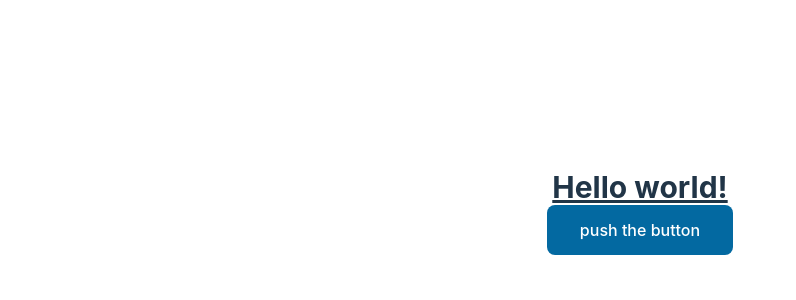
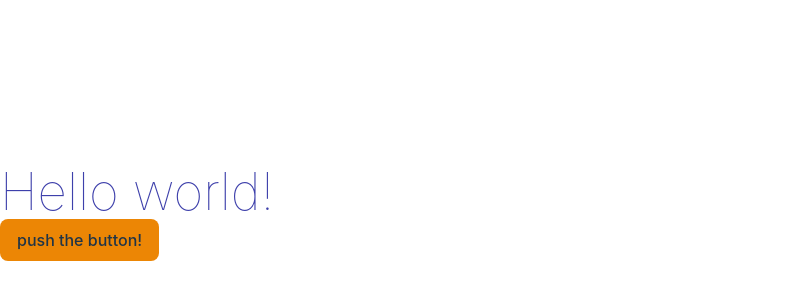
Before and after one commit to baileedastugue/portfolio_v3, a React (Vite) app: page / in a window 1280 px wide. Shown: the part 188-488 px from the top of the page, without its empty margins (0-796 px from the left). Built offline with nearby package versions, Linux system fonts and the light colour scheme.

Commit message:
theme colors added to tailwind config

```diff
--- a/package.json
+++ b/package.json
@@ -9,6 +9,7 @@
 		"lint": "eslint . --ext ts,tsx --report-unused-disable-directives --max-warnings 0 --cache --fix",
 		"preview": "vite preview",
 		"style": "npx stylelint '**/*.css' --fix",
+		"build:style": "npx tailwindcss -i ./src/index.css -o ./src/index.css --watch",
 		"prepare": "husky && husky install",
 		"test": "vitest",
 		"test:coverage": "vitest run --coverage",
--- a/postcss.config.js
+++ b/postcss.config.js
@@ -1,5 +1,6 @@
 export default {
 	plugins: {
+		'postcss-import': {},
 		tailwindcss: {},
 		autoprefixer: {},
 	},
--- a/src/App.css
+++ b/src/App.css
@@ -1,45 +1,3 @@
-#root {
-	max-width: 1280px;
-	margin: 0 auto;
-	padding: 2rem;
-	text-align: center;
-}
-
-.logo {
-	height: 6em;
-	padding: 1.5em;
-	will-change: filter;
-	transition: filter 300ms;
-}
-
-.logo:hover {
-	filter: drop-shadow(0 0 2em #646cffaa);
-}
-
-.logo.react:hover {
-	filter: drop-shadow(0 0 2em #61dafbaa);
-}
-
-@keyframes logo-spin {
-	from {
-		transform: rotate(0deg);
-	}
-
-	to {
-		transform: rotate(360deg);
-	}
-}
-
-@media (prefers-reduced-motion: no-preference) {
-	a:nth-of-type(2) .logo {
-		animation: logo-spin infinite 20s linear;
-	}
-}
-
-.card {
-	padding: 2em;
-}
-
-.read-the-docs {
-	color: #888;
-}
+@tailwind base;
+@tailwind components;
+@tailwind utilities;
--- a/src/App.tsx
+++ b/src/App.tsx
@@ -2,12 +2,12 @@ import './App.css';
 
 function App() {
 	return (
-		<>
-			<h1 className='text-3xl font-bold underline'>Hello world!</h1>
-			<button className='bg-sky-700 px-4 py-2 text-white hover:bg-sky-800 sm:px-8 sm:py-3'>
-				push the button
+		<div className='font-thin'>
+			<h1 className='font-display text-purple'>Hello world!</h1>
+			<button className='text-white hover:bg-sky-800 bg-orange px-4 py-2 sm:px-8 sm:py-3'>
+				push the button!{' '}
 			</button>
-		</>
+		</div>
 	);
 }
 
--- a/tailwind.config.js
+++ b/tailwind.config.js
@@ -2,7 +2,29 @@
 export default {
 	content: ['./index.html', './src/**/*.{js,ts,jsx,tsx}'],
 	theme: {
-		extend: {},
+		screens: {
+			// sm: '425px',
+			md: '768px',
+			lg: '1024px',
+			xl: '1440px',
+		},
+		colors: {
+			purple: '#3E40AB',
+			'purple-light': '#A381C3',
+			orange: '#EC8605',
+			yellow: '#FAC414',
+			dark: '#242424',
+			light: '#F8F8F8',
+		},
+		fontFamily: {
+			sans: ['Bebas Neue', 'sans-serif'],
+			serif: ['Source Serif Pro', 'serif'],
+		},
+		extend: {
+			fontFamily: {
+				focus: 'Playfair Display, serif',
+			},
+		},
 	},
 	plugins: [],
 };
```
